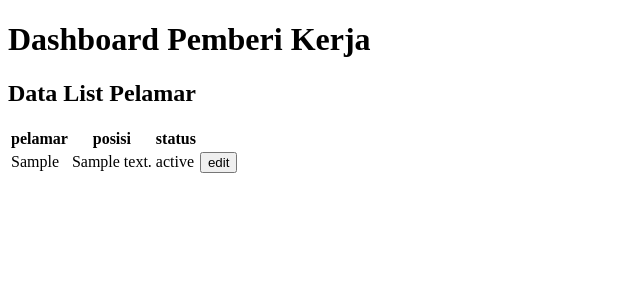
After one commit to jayadikurniawan/spk, a PHP site: page /view/v_pemberikerja_list.php in a window 1280 px wide. The commit adds this page. Shown: the top 300 px of the page, without its empty margins (0-640 px from the left). Run offline with PHP 8.4, Linux system fonts and the light colour scheme; the visitor is signed in with stand-in values (Sample User, id 1); tables that the repository leaves empty or names only in its code hold one stand-in row (values such as "Sample post").

Commit message:
pemberi kerja update

```diff
--- a/model/m_konek.php
+++ b/model/m_konek.php
@@ -1,2 +1,2 @@
 <?php
-$mysqli = new mysqli('localhost', 'root', 'mbois', 'spk');
+$mysqli = new mysqli('localhost', 'root', '', 'spk');
--- a/model/m_login.php
+++ b/model/m_login.php
@@ -5,7 +5,7 @@ class Login {
 
     public function __construct() {
         // Inisialisasi koneksi database
-        $this->db = new PDO("mysql:host=localhost;dbname=spk", "root", "mbois");
+        $this->db = new PDO("mysql:host=localhost;dbname=spk", "root", "");
     }
 
     public function checkLogin($tableName, $username, $password) {
--- /dev/null
+++ b/view/v_pemberiKerja_list.php
@@ -0,0 +1,57 @@
+<!DOCTYPE html>
+<html>
+
+<head>
+    <title>Dashboard Pemberi Kerja</title>
+    <!-- Tambahkan CSS Anda di sini -->
+    <style>
+        /* CSS Anda */
+    </style>
+</head>
+<body>
+    <h1>Dashboard Pemberi Kerja</h1>
+    <h2>Data List Pelamar</h2>
+
+    <!-- Tampilan data List Pekerjaan -->
+    <table>
+        <thead>
+            <tr>
+                <th>pelamar</th>
+                <th>posisi</th>
+                <th>status</th>
+                <th></th>
+            </tr>
+        </thead>
+        <tbody>
+            <!-- Looping data dari database -->
+            <?php
+            // Ambil data dari database berdasarkan nama perusahaan dari session user
+            session_start();
+            $namaPerusahaan = $_SESSION['user'];
+            require("../model/m_konek.php");
+
+            // Query untuk mendapatkan data list pekerjaan perusahaan tertentu
+            $query = "SELECT * FROM listpelamar WHERE perusahaan = ?";
+            $stmt = $mysqli->prepare($query);
+            $stmt->bind_param("s", $namaPerusahaan);
+            $stmt->execute();
+
+            // Ambil semua data dan tampilkan dalam tabel
+            $result = $stmt->get_result();
+            while ($row = $result->fetch_assoc()) {
+                echo "<tr>";
+                echo "<td>" . $row['pelamar'] . "</td>";
+                echo "<td>" . $row['posisi'] . "</td>";
+                echo "<td>" . $row['status'] . "</td>";
+                echo "<td><button>edit</button></td>";
+                echo "</tr>";
+            }
+            ?>
+
+        </tbody>
+    </table>
+
+
+</body>
+
+</html>
```
Also changed, not shown: view/v_pemberiKerja.php (+4 -13 lines).
